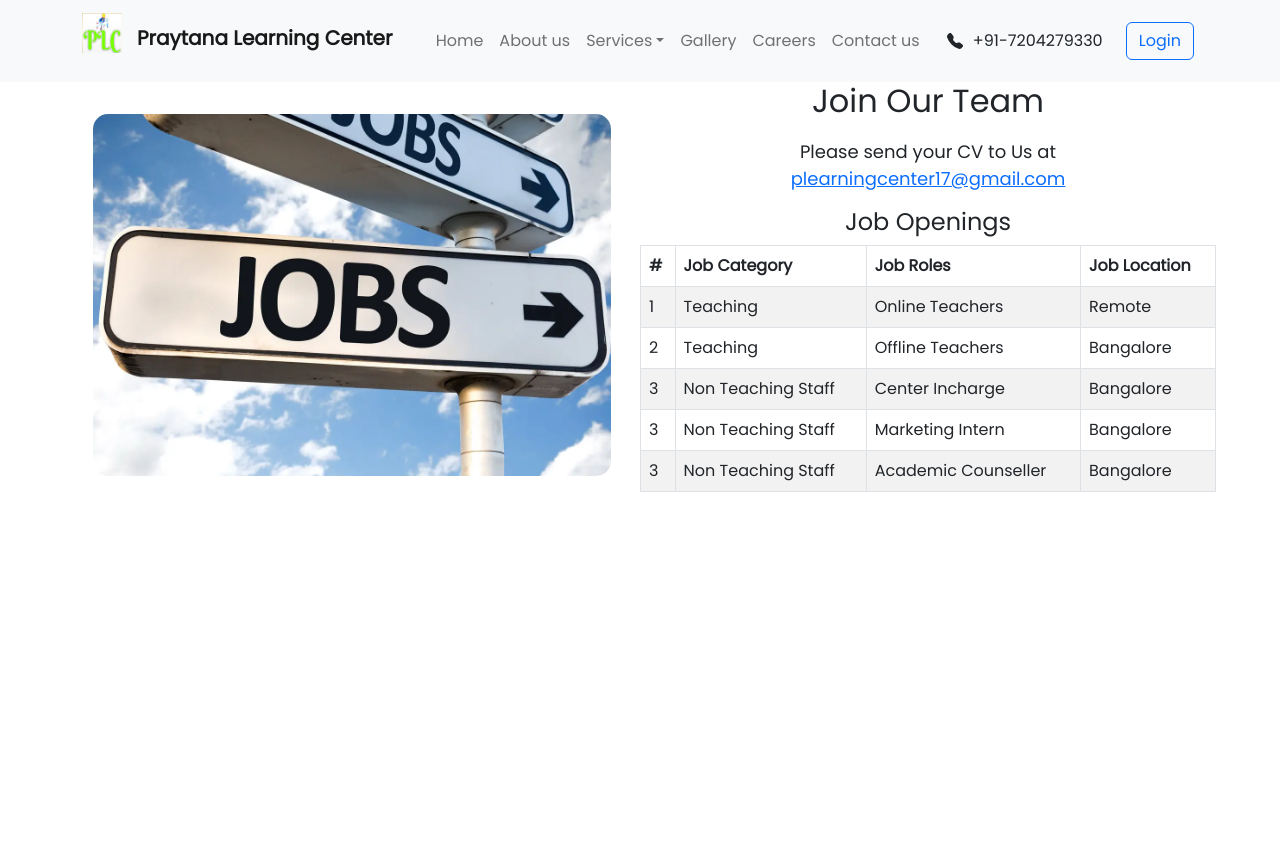
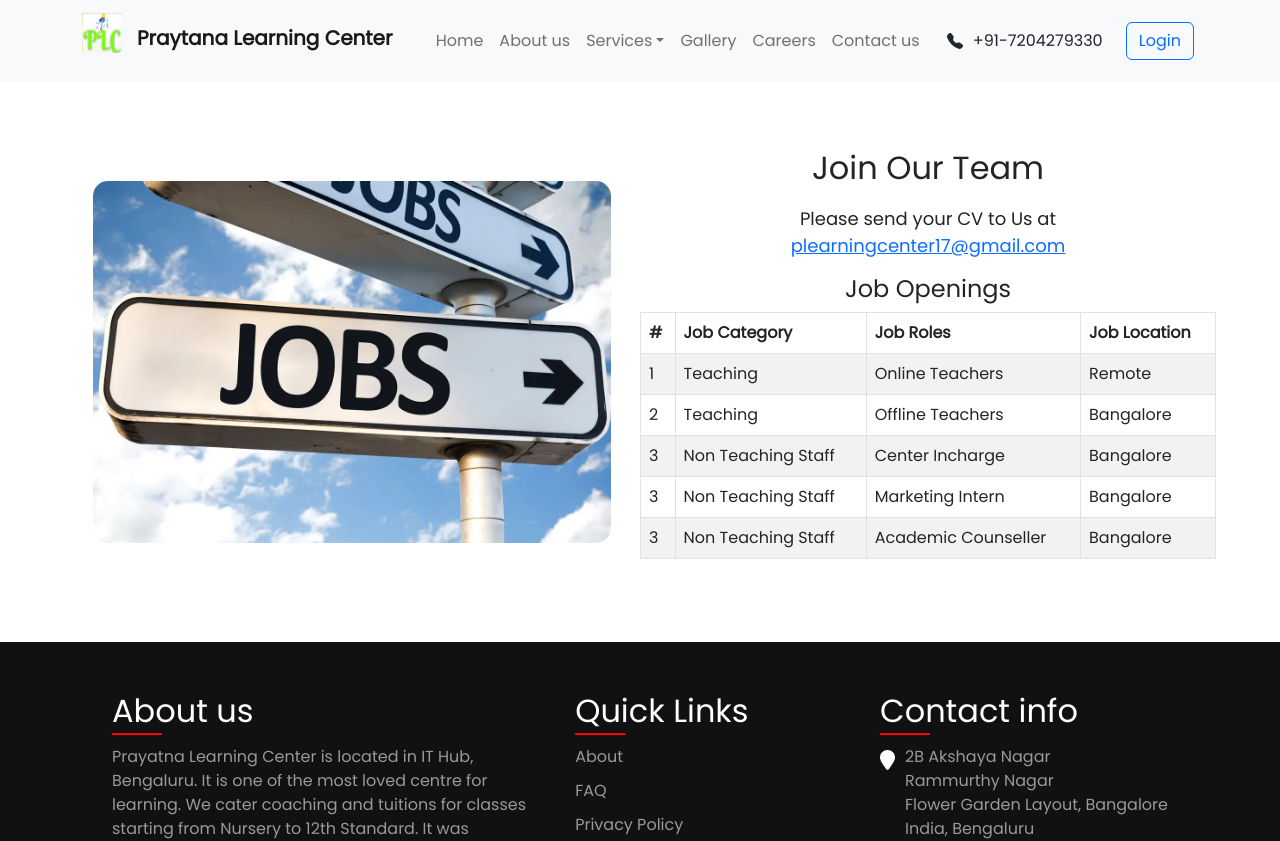
Before and after one commit to ravi-2490/Prayatna-Learning-Center, a Next.js app: page /careers in a window 1280 px wide. Shown: the top 841 px of the page. Before the commit the page ends 800 px from the top, so only its background shows below. Built offline with nearby package versions, Linux system fonts and the light colour scheme; a web font is replaced by a local one.

Commit message:
removed the unnecessary dependencies

```diff
--- a/package.json
+++ b/package.json
@@ -19,7 +19,6 @@
     "@fortawesome/react-fontawesome": "^0.2.0",
     "@mui/material": "^5.12.0",
     "@react-aria/ssr": "^3.6.0",
-    "@reduxjs/toolkit": "^1.9.4",
     "bootstrap": "^5.2.3",
     "eslint": "8.37.0",
     "eslint-config-next": "13.2.4",
@@ -32,7 +31,6 @@
     "react-bootstrap": "^2.7.2",
     "react-dom": "18.2.0",
     "react-icons": "^4.8.0",
-    "react-redux": "^8.0.5",
     "react-toastify": "^9.1.2",
     "sharp": "^0.32.0",
     "swiper": "^9.2.0"
--- a/src/pages/_app.js
+++ b/src/pages/_app.js
@@ -8,15 +8,15 @@ import "../components/teams/Teams.css";
 import "../components/footer/Footer.css";
 import Header from "@/components/header/Header";
 
-import { Provider } from "react-redux";
-import store from "../store/store";
+import Footer from "@/components/footer/Footer";
 
 export default function App({ Component, pageProps }) {
   return (
-    <Provider store={store}>
+    <>
       <Header />
       <Component {...pageProps} />
+      <Footer />
       <ToastContainer />
-    </Provider>
+    </>
   );
 }
--- a/src/pages/careers/index.js
+++ b/src/pages/careers/index.js
@@ -4,7 +4,15 @@ import Table from "react-bootstrap/Table";
 import image from "../../../public/images/careers/jobs.webp";
 function Careers() {
   return (
-    <section id="careers">
+    <section
+      id="careers"
+      style={{
+        height: "70vh",
+        display: "flex",
+        alignItems: "center",
+        justifyContent: "center",
+      }}
+    >
       <div className={styles.aboutus}>
         <div className={styles.imageContainer}>
           <Image src={image} alt="Image" className={styles.image} />
--- a/src/pages/index.js
+++ b/src/pages/index.js
@@ -1,7 +1,6 @@
 import About from "@/components/about/About";
 import Banner from "@/components/banner/Banner";
 import Contact from "@/components/contact/Contact";
-import Footer from "@/components/footer/Footer";
 import Gallery from "@/components/gallery/Gallery";
 import Teams from "@/components/teams/Teams";
 import Testimonial from "@/components/testimonial/Testimonial";
@@ -15,7 +14,6 @@ const Index = () => {
       <Gallery />
       <Testimonial />
       <Contact />
-      <Footer />
     </>
   );
 };
--- a/src/store/adminSlice.js
+++ /dev/null
@@ -1,39 +0,0 @@
-import { createSlice } from "@reduxjs/toolkit";
-
-import enquiryImage from "../../public/images/admin/enquiry.png";
-import postImage from "../../public/images/admin/post.png";
-import usersImage from "../../public/images/admin/users.png";
-
-const initialState = {
-  function: [
-    {
-      id: 1,
-      name: "Incoming Enquiry",
-      image: enquiryImage,
-    },
-    {
-      id: 2,
-      name: "Post notification",
-      image: postImage,
-    },
-    {
-      id: 3,
-      name: "See the Users",
-      image: usersImage,
-    },
-  ],
-};
-
-const adminSlice = createSlice({
-  name: "admin",
-  initialState,
-  reducers: {
-    add(state, action) {
-      state.push(action.payload);
-    },
-  },
-});
-
-export const { add } = adminSlice.actions;
-
-export default adminSlice;
--- a/src/store/store.js
+++ /dev/null
@@ -1,9 +0,0 @@
-import { configureStore } from "@reduxjs/toolkit";
-import adminSlice from "./adminSlice";
-const store = configureStore({
-  reducer: {
-    admin: adminSlice.reducer,
-  },
-});
-
-export default store;
```
Also changed, not shown: 1 other file (tests, documents, lock files or other folders).
